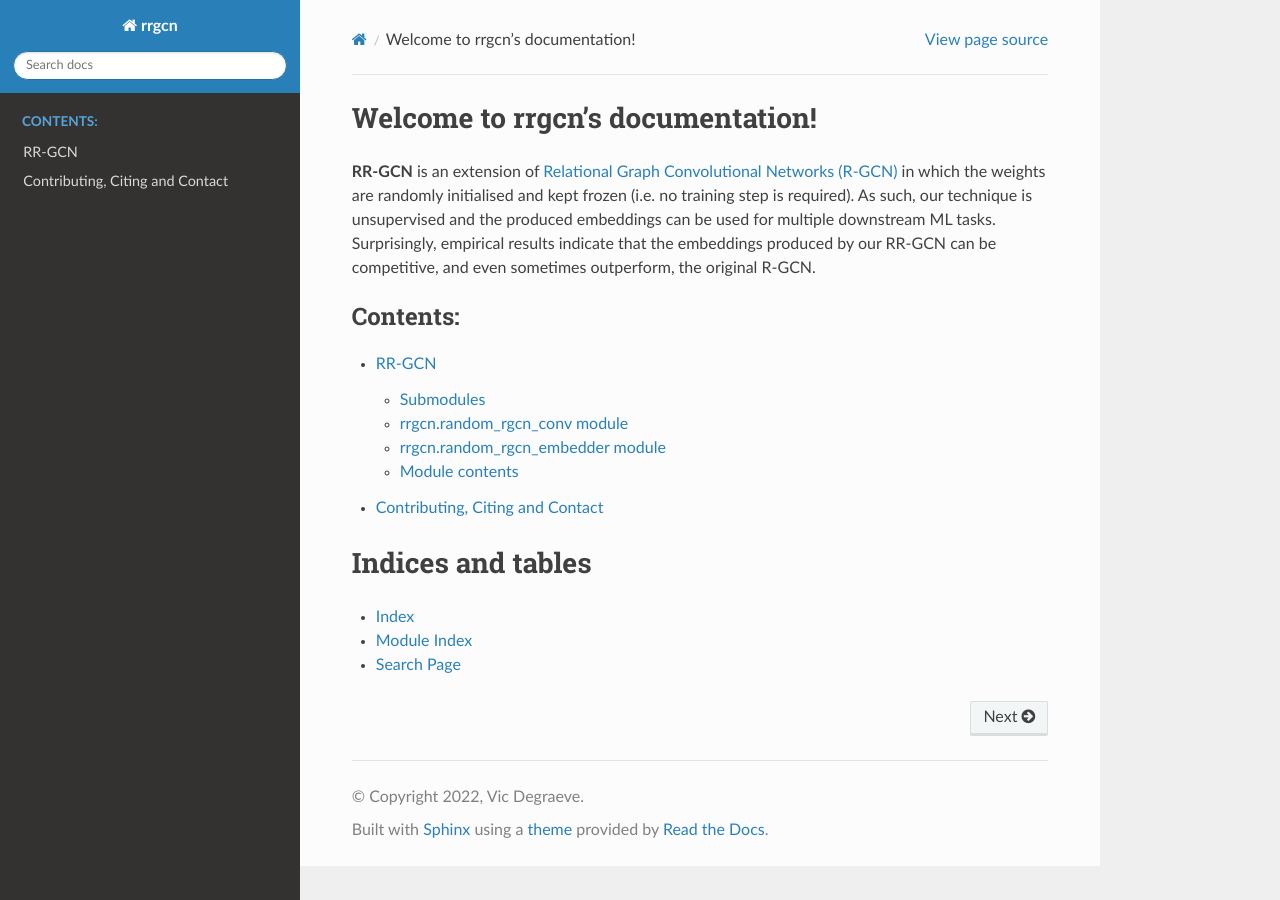
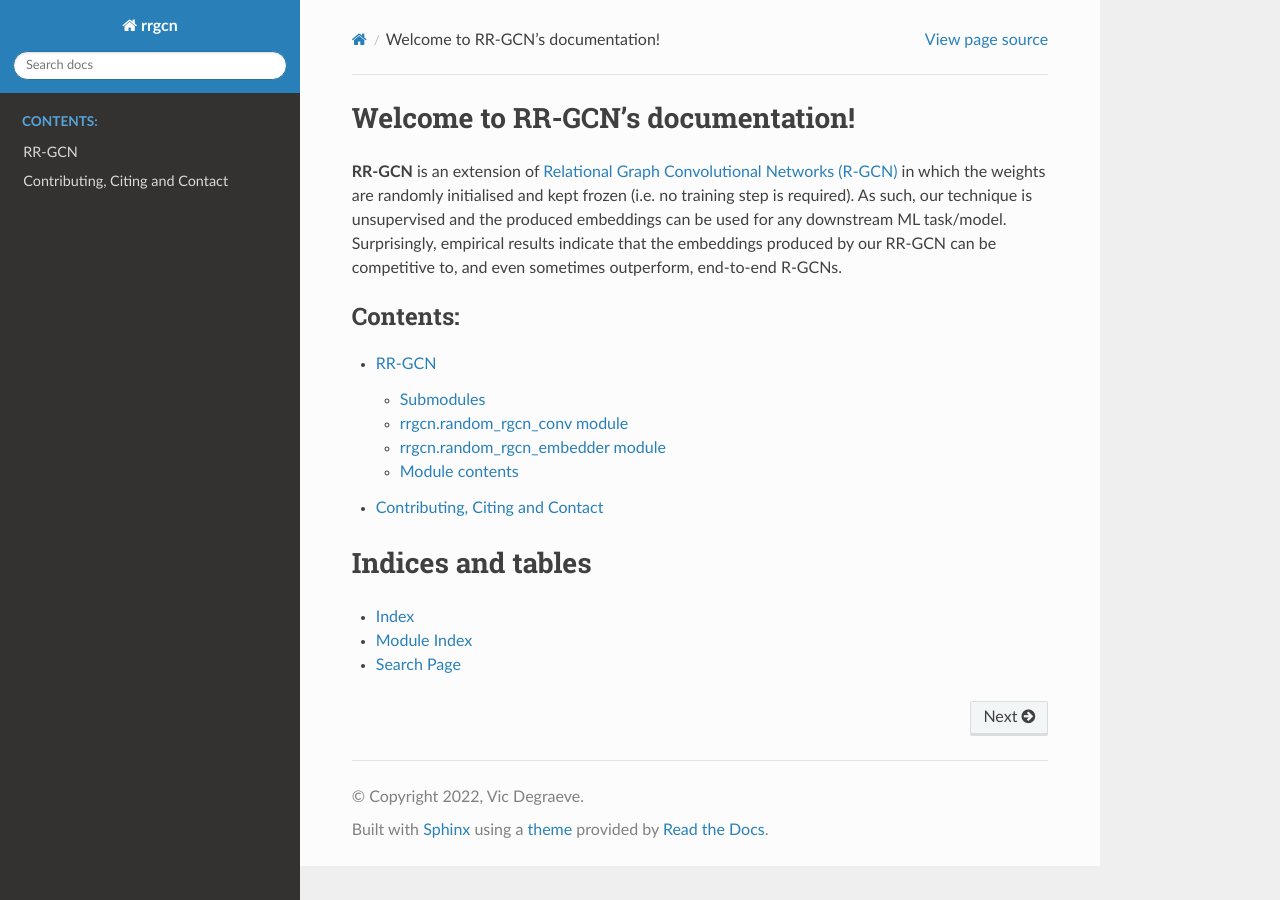
Before and after one commit to predict-idlab/RR-GCN, a Sphinx documentation site: the page built from docs/index.rst, in a window 1280 px wide. Built offline with Sphinx 7.4.7 and the Read the Docs theme 2.0.0, drawn with Linux system fonts in a browser that asks for light colours; formulas are drawn with MathJax 3.

Commit message:
👀 Sphinx intro text

```diff
--- a/docs/index.rst
+++ b/docs/index.rst
@@ -3,10 +3,10 @@
    You can adapt this file completely to your liking, but it should at least
    contain the root `toctree` directive.
 
-Welcome to rrgcn's documentation!
+Welcome to RR-GCN's documentation!
 =================================
 
-**RR-GCN** is an extension of `Relational Graph Convolutional Networks (R-GCN) <https://arxiv.org/pdf/1703.06103.pdf>`__ in which the weights are randomly initialised and kept frozen (i.e. no training step is required). As such, our technique is unsupervised and the produced embeddings can be used for multiple downstream ML tasks. Surprisingly, empirical results indicate that the embeddings produced by our RR-GCN can be competitive, and even sometimes outperform, the original R-GCN.
+**RR-GCN** is an extension of `Relational Graph Convolutional Networks (R-GCN) <https://arxiv.org/pdf/1703.06103.pdf>`__ in which the weights are randomly initialised and kept frozen (i.e. no training step is required). As such, our technique is unsupervised and the produced embeddings can be used for any downstream ML task/model. Surprisingly, empirical results indicate that the embeddings produced by our RR-GCN can be competitive to, and even sometimes outperform, end-to-end R-GCNs.
 
 .. toctree::
    :maxdepth: 2
```
